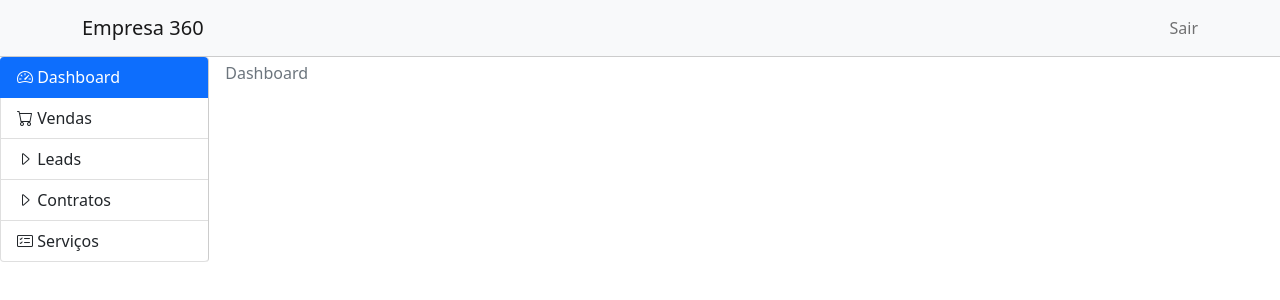
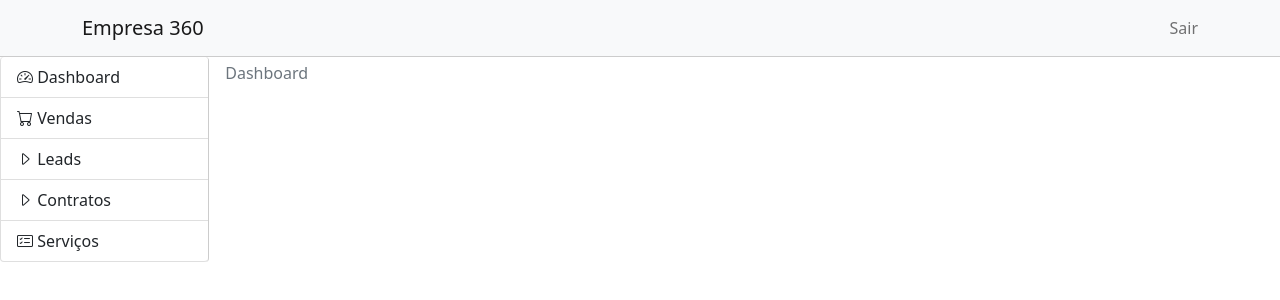
Before and after one commit to antoniotnn/empresa-360-vuejs, a Vue app: page /home in a window 1280 px wide. Shown: the top 300 px of the page. Built offline with nearby package versions, Linux system fonts and the light colour scheme.

Commit message:
229. Implementando o componente Dashboard

```diff
--- /dev/null
+++ b/src/components/dashboard/Dashboard.vue
@@ -0,0 +1,3 @@
+<template>
+    <h5>Dashboard</h5>
+</template>
--- a/src/router.js
+++ b/src/router.js
@@ -1,6 +1,7 @@
 import { createRouter, createWebHistory } from 'vue-router'; //createWebHashHistory
 
 import Contratos from '@/components/vendas/Contratos.vue';
+import Dashboard from '@/components/dashboard/Dashboard.vue';
 import Home from '@/views/Home.vue';
 import Leads from '@/components/vendas/Leads.vue';
 import Login from '@/views/Login.vue';
@@ -23,7 +24,8 @@ const routes = [
                     { path: 'contratos', component: Contratos } //localhost:8080/home/vendas/contratos
                 ]
             }, //localhost:8080/home/vendas (obs, na declaração, não iniciar com / pois se fizer isso o vue vai entender que partirá da raiz, ou seja localhost:8080/ . Sem colocar a barra, já entende-se q é uma rota filha, de dentro de /home)
-            { path: 'servicos', component: Servicos }
+            { path: 'servicos', component: Servicos }, //localhost:8080/home/servicos
+            { path: 'dashboard', component: Dashboard } //localhost:8080/home/dashboard
         ]
     },
     {
--- a/src/views/Home.vue
+++ b/src/views/Home.vue
@@ -2,7 +2,7 @@
     <div>
         <nav class="navbar navbar-light bg-light menu-superior">
             <div class="container">
-                <a class="navbar-brand" href="#">Empresa 360</a>
+                <router-link class="navbar-brand" to="/home">Empresa 360</router-link>
                 <div class="navbar-nav">
                     <ul class="navbar-nav">
                         <li class="nav-item">
@@ -15,7 +15,7 @@
 
         <div class="d-flex">
             <div class="list-group menu-esquerda">
-                <router-link class="list-group-item list-group-item-action" to="/home" exact-active-class="active"> <!-- indicando qual classe CSS é pra ser usada ao indicar um link exato ativo. Podendo ser usado tambem o active-class (prop) para indicar o mesmo, porém pra link ativos por correspondencia). Neste caso está apontando para a classe active do Bootstrap CSS) -->
+                <router-link class="list-group-item list-group-item-action" to="/home/dashboard" exact-active-class="active"> <!-- indicando qual classe CSS é pra ser usada ao indicar um link exato ativo. Podendo ser usado tambem o active-class (prop) para indicar o mesmo, porém pra link ativos por correspondencia). Neste caso está apontando para a classe active do Bootstrap CSS) -->
                     <i class="bi bi-speedometer2"></i> Dashboard
                 </router-link>
                 <router-link class="list-group-item list-group-item-action" to="/home/vendas" exact-active-class="active">
```
